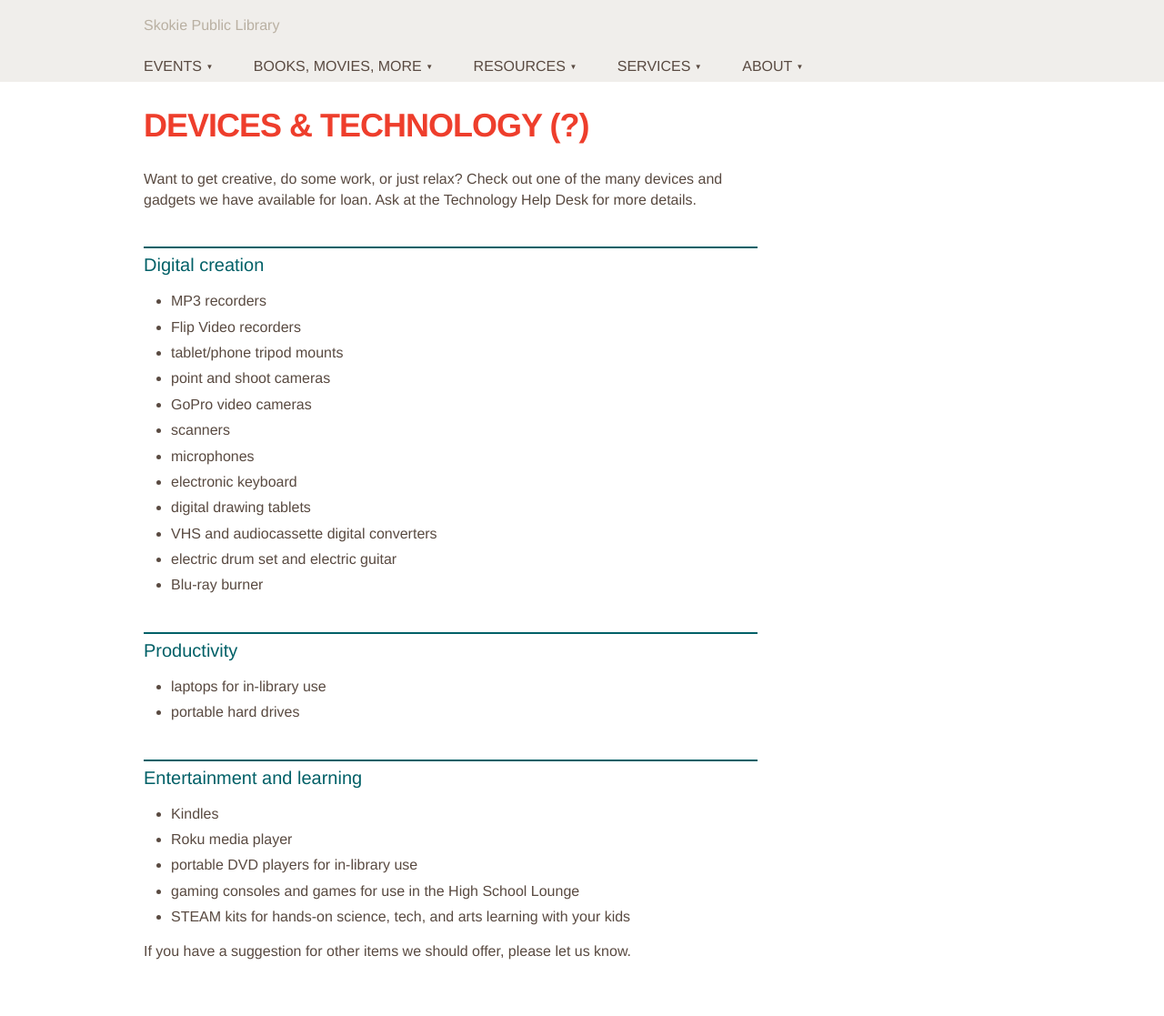
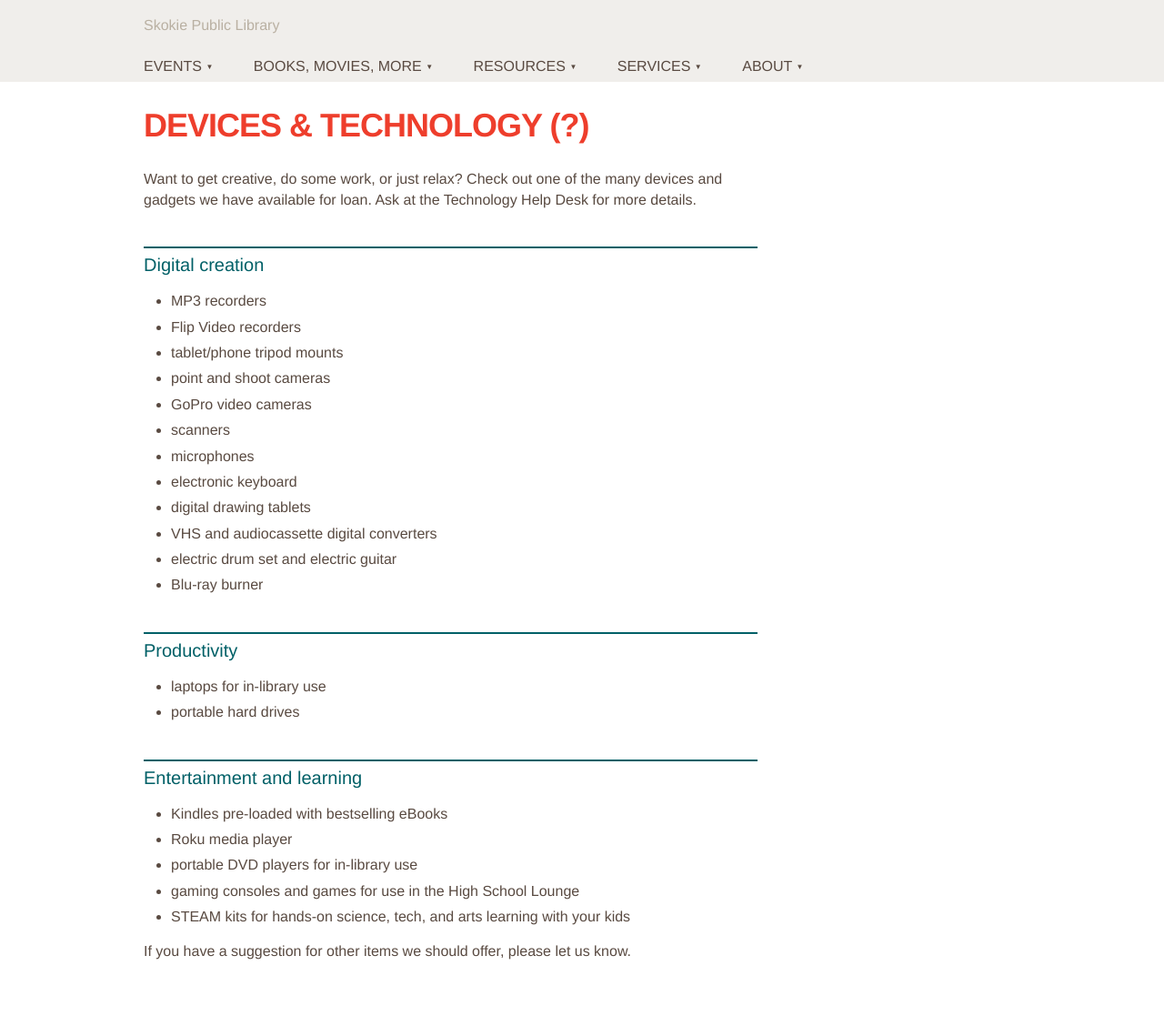
Before and after one commit to skokielibrary/spl-content, a Jekyll site: the page built from _content/mick/services--devices-technology.markdown, in a window 1280 px wide. Shown: the whole page at 91% size. Built offline with Jekyll 4.4.1, drawn with Linux system fonts in a browser that asks for light colours.

Commit message:
Updated services--devices-technology.markdown

```diff
--- a/_content/mick/services--devices-technology.markdown
+++ b/_content/mick/services--devices-technology.markdown
@@ -28,7 +28,7 @@ Want to get creative, do some work, or just relax? Check out one of the many dev
 
 ##Entertainment and learning
 
-- Kindles
+- Kindles pre-loaded with bestselling eBooks
 - Roku media player
 - portable DVD players for in-library use
 - gaming consoles and games for use in the High School Lounge
```
